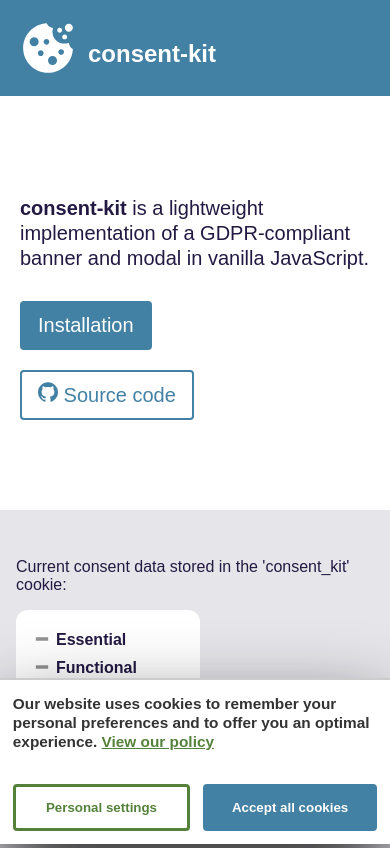
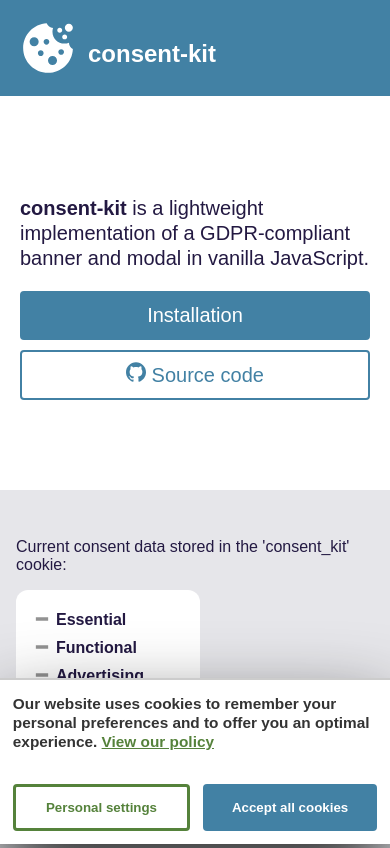
Before and after one commit to joeri-vlekken/consent-kit, a website: page docs/index.html in a window 390 px wide. Drawn offline with Linux system fonts and the light colour scheme.

Commit message:
responsive behaviour for buttons

```diff
--- a/docs/index.html
+++ b/docs/index.html
@@ -99,7 +99,13 @@
         ul#cookie-state li.enabled::before {
             background-image: url('dist/img/check-green.svg');
         }
-
+        @media only screen and (max-width: 400px) {
+            .btn {
+                display: block;
+                margin: .5em 0;
+                text-align: center;
+            }
+        }
     </style>
 </head>
 <body>
```
